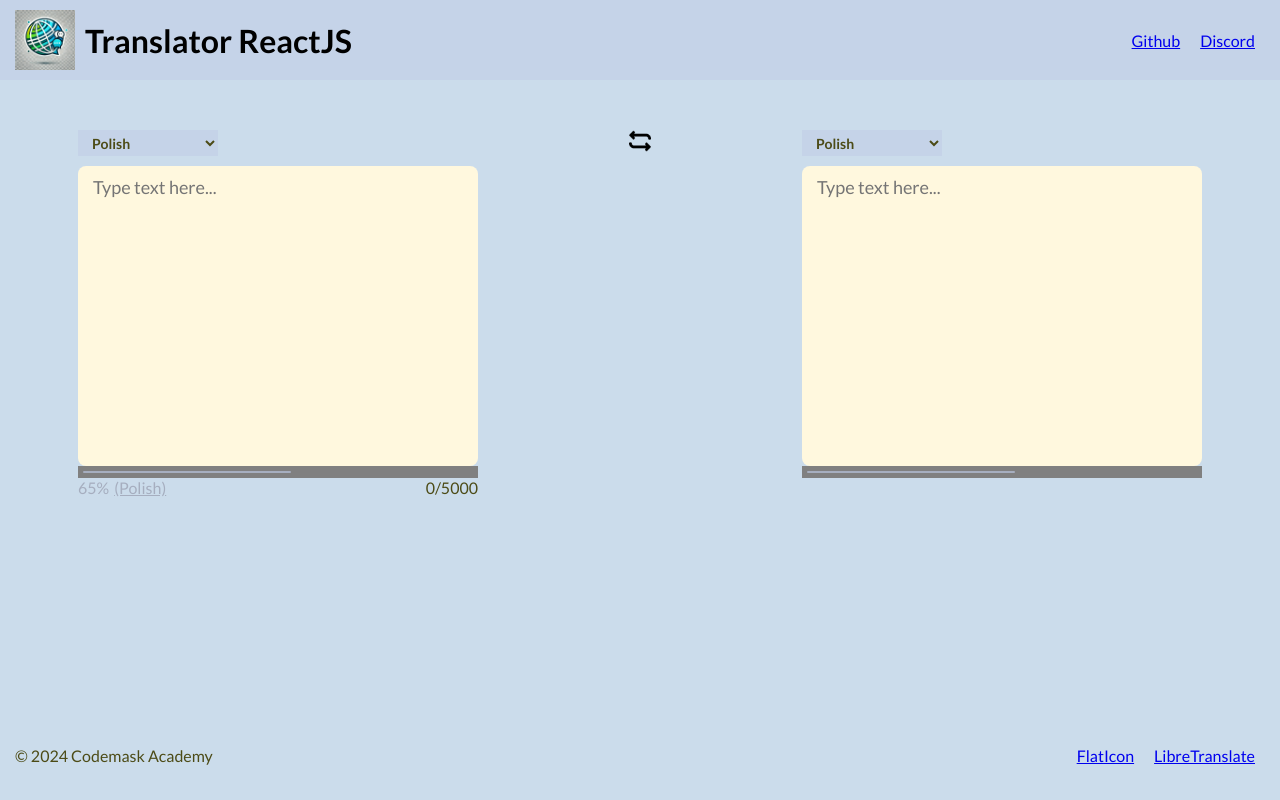
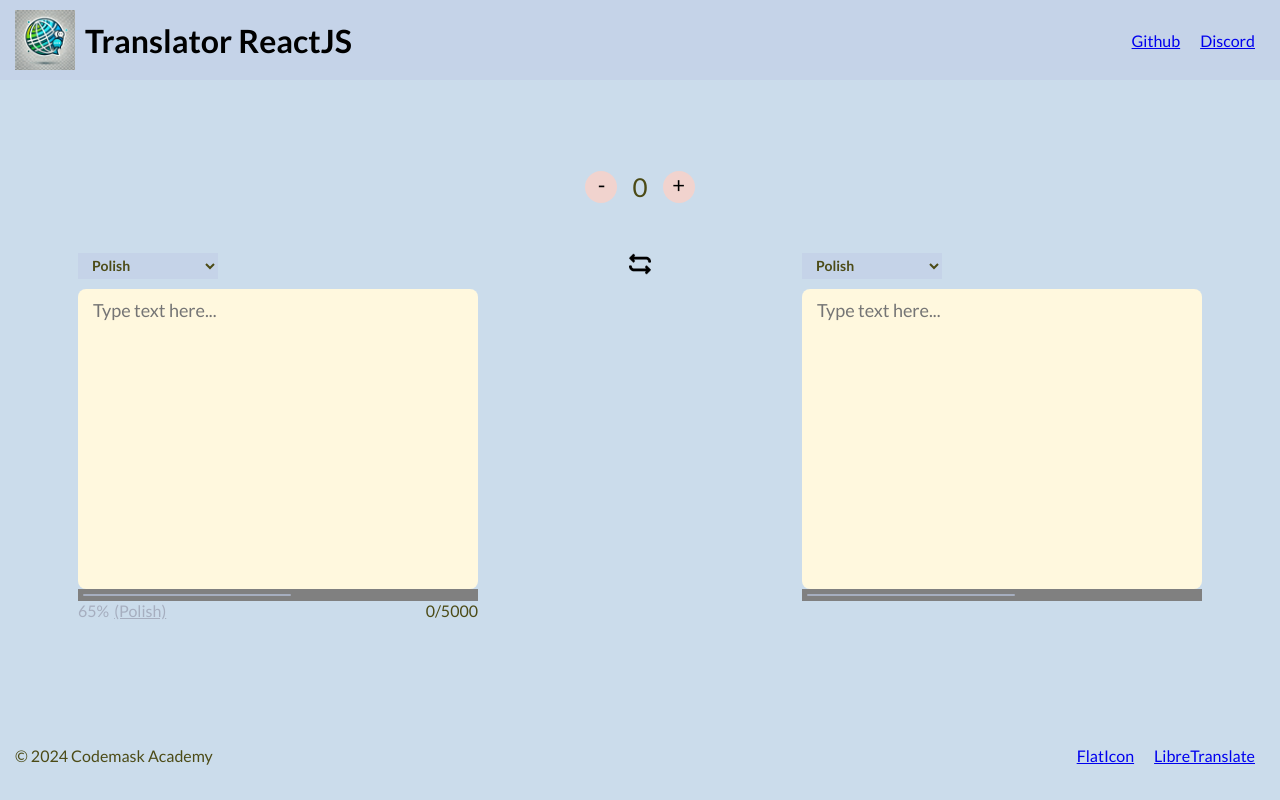
Before and after one commit to KrzysztofWazydrag/Vite-translator, a React (Vite) app: page / in a window 1280 px wide. Built offline with nearby package versions, Linux system fonts and the light colour scheme.

Commit message:
counter component with add( '+' ) and ( '-' )

```diff
--- a/src/features/translator/TranslatorScreen.tsx
+++ b/src/features/translator/TranslatorScreen.tsx
@@ -1,10 +1,13 @@
-import { Confidence, ExchangeLanguage, Loader, SelectLanguage, TextCounter, TextInput } from 'lib/components'
+import { Confidence, Counter, ExchangeLanguage, Loader, SelectLanguage, TextCounter, TextInput } from 'lib/components'
 import React from 'react'
 import styled from "styled-components"
 
 
 //component delete this line of code
-export const TranslatorScreen: React.FunctionComponent = () => (
+export const TranslatorScreen: React.FunctionComponent = () => {
+    return (
+        <Container2>
+            <Counter />
             <Container>
             <TranslatorContainer>
                 <InputContainer>
@@ -28,8 +31,15 @@ export const TranslatorScreen: React.FunctionComponent = () => (
                 </InputContainer>
             </TranslatorContainer>
         </Container>
+    </Container2>
+    )
+}
 
-)
+const Container2 = styled.div`
+    display: flex;
+    flex-direction: column;
+
+`
 
 const Container = styled.div`
     display: flex;
--- /dev/null
+++ b/src/lib/components/Counter.tsx
@@ -0,0 +1,61 @@
+import styled from "styled-components"
+
+export const Counter = () => {
+
+        return(
+            <CounterContainer>
+                <Sub>
+                    -
+                </Sub>
+                <Result>
+                    0
+                </Result>
+                <Add>
+                    +
+                </Add>
+            </CounterContainer>
+        )
+}
+
+const CounterContainer = styled.div`
+    display: flex;
+    flex-direction: row;
+    width: 100%;
+    flex: 1;
+    // background-color: #F1D3CE;
+    justify-content: center;
+
+
+
+
+`
+
+const Sub = styled.div`
+    font-size: 22px;
+    background-color: #F1D3CE;
+    border-radius: 16px;
+    width: 32px;
+    height: 32px;
+    display: flex;
+    justify-content: center;
+    color: #000;
+    cursor: pointer;
+`
+
+const Add = styled.div`
+    font-size: 22px;
+    background-color: #F1D3CE;
+    border-radius: 16px;
+    width: 32px;
+    height: 32px;
+    display: flex;
+    justify-content: center;
+    color: #000;
+    cursor: pointer;
+`
+
+const Result = styled.div`
+    font-size: 26px;
+    margin: 0 15px;
+    color: ${({ theme }) => theme.colors.typography};
+`
--- a/src/lib/components/index.ts
+++ b/src/lib/components/index.ts
@@ -6,3 +6,4 @@ export { Loader } from './Loader'
 export { Confidence } from './Confidence'
 export { ExchangeLanguage } from './ExchangeLanguage'
 export { TextCounter } from './TextCounter'
+export { Counter } from './Counter'
```
Lines whose indentation alone changed are shown as unchanged.
